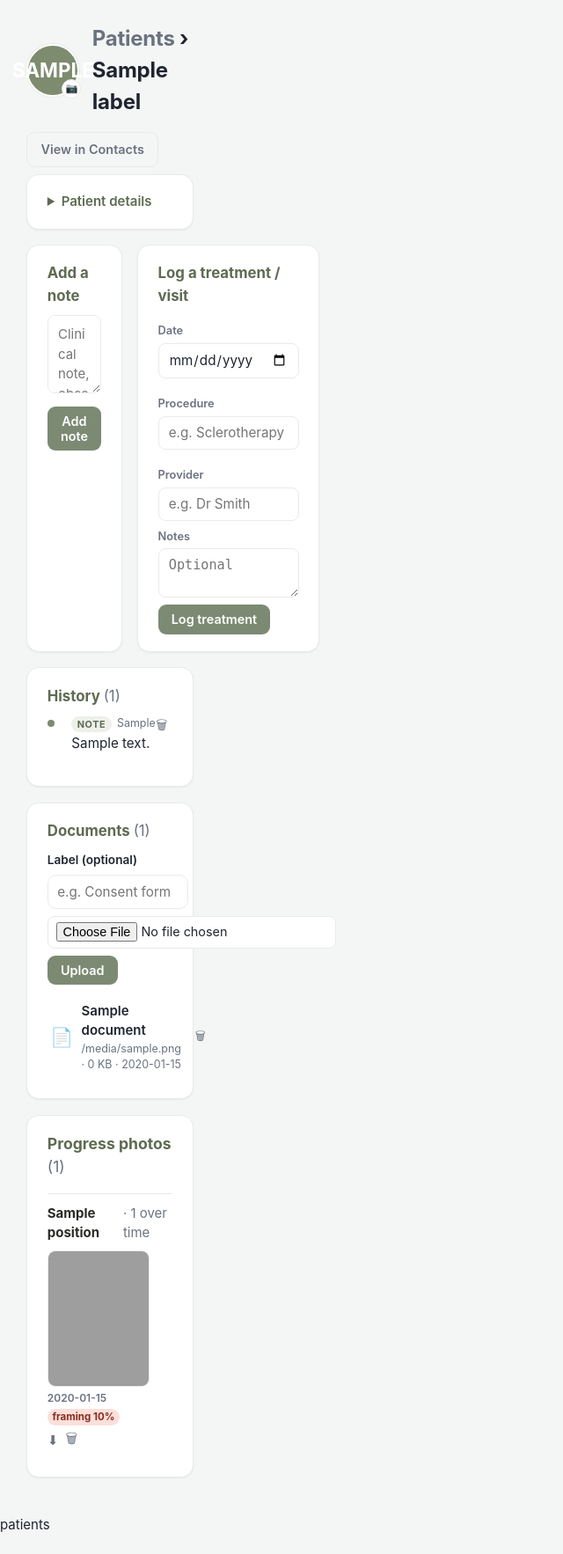
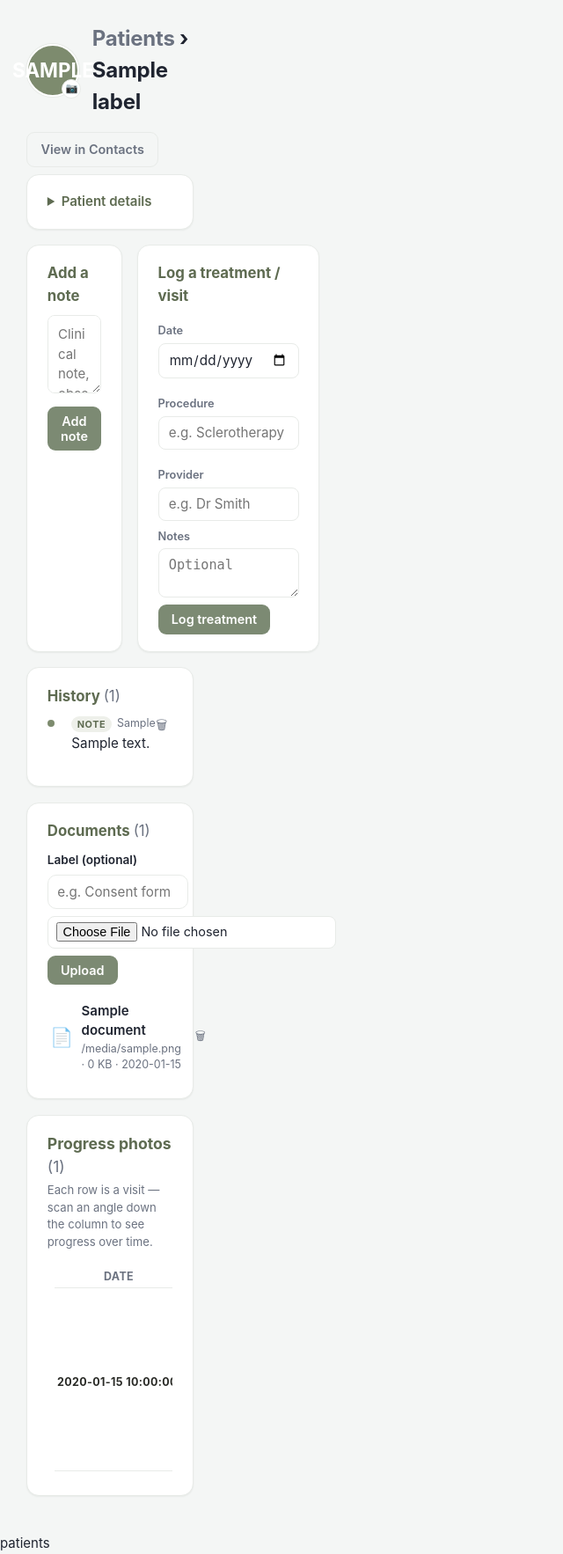
Before and after one commit to shaunw1981/vmedical-agent, a FastAPI app: template templates/patient_detail.html in a window 1280 px wide. Shown: the whole page at 88% size, without its empty margins (0-640 px from the left). Before the commit the page ends 1741 px from the top, so only its background shows below. Run offline with FastAPI, Linux system fonts and the light colour scheme; the template is opened without the code that fills it: most values are stand-ins (such as "Sample title", 1, 10 or a date in 2020); some libraries are stand-ins or nearby versions; grey boxes are pictures that could not be loaded.

Commit message:
Progress photos as a visit grid; sidebar reads as a clean menu
Progress photos are now a visit grid: one row per date with every angle shown
across that row (columns = Front/Left/Right/Back…, in canonical order), so a
whole session is visible at a glance and you can scan an angle down its column
over time. Missing angles show an empty cell; newest visit on top; the date
column and header stay put while wide sets scroll horizontally.

Sidebar: hide the scrollbar chrome and tighten the nav rhythm so the menu fits
without scrolling on laptop-height screens.

Co-Authored-By: Claude Opus 4.8 <noreply@anthropic.com>
Claude-Session: https://claude.ai/code/session_01S8iPyz3nNyjNL764bx3qeA

```diff
--- a/app.py
+++ b/app.py
@@ -51,7 +51,7 @@ import wordpress
 BASE_DIR = Path(__file__).parent
 STATIC_DIR = BASE_DIR / "static"
 
-app = FastAPI(title="vmedical-agent dashboard", version="4.33.0")
+app = FastAPI(title="vmedical-agent dashboard", version="4.34.0")
 # Allow the Chrome extension (chrome-extension://<id>) to call the JSON API.
 # Only extension origins get CORS; browser session routes are unaffected.
 app.add_middleware(
@@ -2416,17 +2416,24 @@ def patient_detail(request: Request, patient_id: int):
     if not patient:
         return templates.TemplateResponse("403.html", _ctx(request, user), status_code=404)
     photos_rows = db.list_patient_photos(patient_id)
-    # Group by position; within each, order strictly by capture date so the row
-    # reads as a timeline (oldest → newest), regardless of import order.
-    by_pos: dict = {}
-    for ph in photos_rows:
-        by_pos.setdefault(ph.get("position_name") or "Other", []).append(ph)
-    for shots in by_pos.values():
-        shots.sort(key=lambda p: (p.get("created_at") or "", p.get("id") or 0))
-    # Show positions in the clinic's canonical order (front, sides, back, …).
+    # Pivot into a visit grid: one row per date, each angle shown across that row.
     _pos_order = {p["name"]: p.get("sort_order", 999)
                   for p in db.list_photo_positions(active_only=False)}
-    by_pos = dict(sorted(by_pos.items(), key=lambda kv: (_pos_order.get(kv[0], 999), kv[0])))
+    pos_positions = sorted({ph.get("position_name") or "Other" for ph in photos_rows},
+                           key=lambda n: (_pos_order.get(n, 999), n))
+    _grid: dict = {}
+    for ph in photos_rows:
+        day = (ph.get("created_at") or "")[:10]
+        _grid.setdefault(day, {}).setdefault(ph.get("position_name") or "Other", []).append(ph)
+    # Newest visit at the top; within a cell, oldest → newest.
+    photo_rows = []
+    for day in sorted(_grid, reverse=True):
+        cells = []
+        for pos in pos_positions:
+            shots = sorted(_grid[day].get(pos, []),
+                           key=lambda p: (p.get("created_at") or "", p.get("id") or 0))
+            cells.append(shots)
+        photo_rows.append({"date": day, "cells": cells})
 
     notes = db.list_patient_notes(patient_id)
     treatments = db.list_patient_treatments(patient_id)
@@ -2446,7 +2453,8 @@ def patient_detail(request: Request, patient_id: int):
     return templates.TemplateResponse(
         "patient_detail.html",
         _ctx(request, user, patient=patient, label=_patient_label(patient),
-             photos_by_position=by_pos, photo_count=len(photos_rows),
+             photo_positions=pos_positions, photo_rows=photo_rows,
+             photo_count=len(photos_rows),
              timeline=timeline, documents=documents,
              can_photos=config.can(user["role"], "manage_photos"),
              flash=request.session.pop("patients_flash", None)),
--- a/static/css/app.css
+++ b/static/css/app.css
@@ -60,7 +60,9 @@ main { width:100%; max-width:min(100%, 1920px); margin:1.6rem auto; padding:0 1.
 /* ---- Sidebar ----------------------------------------------------------- */
 .sidebar { position:sticky; top:0; align-self:start; height:100vh; overflow-y:auto;
   background:var(--card); border-right:1px solid var(--line); padding:1.1rem .85rem;
-  display:flex; flex-direction:column; gap:.35rem; }
+  display:flex; flex-direction:column; gap:.2rem;
+  scrollbar-width:none; -ms-overflow-style:none; }   /* a clean menu, no scrollbar chrome */
+.sidebar::-webkit-scrollbar { width:0; height:0; display:none; }
 .sidebar .brand { display:flex; align-items:center; gap:.6rem; text-decoration:none;
   color:var(--ink); padding:.2rem .5rem .6rem; }
 .sidebar .brand .mark { width:34px; height:34px; border-radius:9px; flex:0 0 auto; }
@@ -71,11 +73,11 @@ main { width:100%; max-width:min(100%, 1920px); margin:1.6rem auto; padding:0 1.
 .profile-name { font-weight:600; font-size:.92rem; line-height:1.15;
   overflow:hidden; text-overflow:ellipsis; white-space:nowrap; max-width:150px; }
 .profile-role { font-size:.75rem; color:var(--brand-strong); font-weight:600; }
-.nav-group { display:flex; flex-direction:column; gap:.1rem; margin-top:.4rem; }
+.nav-group { display:flex; flex-direction:column; gap:.05rem; margin-top:.2rem; }
 .nav-heading { font-size:.68rem; text-transform:uppercase; letter-spacing:.07em;
-  color:var(--muted); font-weight:700; padding:.5rem .6rem .25rem; }
+  color:var(--muted); font-weight:700; padding:.35rem .6rem .2rem; }
 .nav-link { display:flex; align-items:center; gap:.5rem; text-decoration:none;
-  color:#414852; font-weight:500; font-size:.93rem; padding:.55rem .65rem;
+  color:#414852; font-weight:500; font-size:.93rem; padding:.44rem .65rem;
   border-radius:var(--radius-sm); }
 .nav-link:hover { background:var(--brand-tint); color:var(--ink); }
 .nav-link.active { background:var(--brand-tint); color:var(--brand-strong); font-weight:700;
--- a/templates/patient_detail.html
+++ b/templates/patient_detail.html
@@ -153,20 +153,29 @@
     {% if photo_count == 0 %}
       <p class="muted" style="margin:.8rem 0 0">No photos yet.{% if can_photos %} Tap “Add photos” to start a baseline set.{% endif %}</p>
     {% else %}
-      {% for position, shots in photos_by_position.items() %}
-      <div class="ph-pos">
-        <div class="ph-pos-head">{{ position }} <span class="muted" style="font-weight:400">· {{ shots|length }} over time</span></div>
-        <div class="ph-strip">
-          {% for ph in shots %}
+      <p class="muted" style="margin:.2rem 0 .7rem;font-size:.82rem">Each row is a visit — scan an angle down the column to see progress over time.</p>
+      <div class="pg-wrap">
+        <table class="pg">
+          <thead>
+            <tr>
+              <th class="pg-corner">Date</th>
+              {% for position in photo_positions %}<th>{{ position }}</th>{% endfor %}
+            </tr>
+          </thead>
+          <tbody>
+            {% for row in photo_rows %}
+            <tr>
+              <th class="pg-date">{{ row.date }}</th>
+              {% for cell in row.cells %}
+              <td>
+                {% for ph in cell %}
                 <figure class="ph-card">
                   <a href="/photos/file/{{ ph.id }}" target="_blank" rel="noopener">
-              <img src="/photos/thumb/{{ ph.id }}" alt="{{ position }} on {{ ph.created_at }}" loading="lazy">
+                    <img src="/photos/thumb/{{ ph.id }}" alt="{{ photo_positions[loop.index0] }} on {{ ph.created_at[:10] }}" loading="lazy">
                   </a>
-            <figcaption>
-              <div class="ph-date">{{ ph.created_at[:10] }}</div>
                   {% if ph.framing_score is not none %}
-                <div class="ph-score {{ 'good' if ph.framing_score >= 85 else ('mid' if ph.framing_score >= 70 else 'low') }}"
-                     title="{{ ph.framing_note }}">framing {{ ph.framing_score }}%</div>
+                    <span class="ph-score {{ 'good' if ph.framing_score >= 85 else ('mid' if ph.framing_score >= 70 else 'low') }}"
+                          title="{{ ph.framing_note }}">{{ ph.framing_score }}%</span>
                   {% endif %}
                   <div class="ph-actions">
                     <a href="/photos/orig/{{ ph.id }}" title="Download original">⬇</a>
@@ -175,12 +184,17 @@
                       <button type="submit" title="Delete">🗑</button>
                     </form>
                   </div>
-            </figcaption>
                 </figure>
+                {% else %}
+                <span class="pg-empty" title="No photo for this angle on this date">—</span>
                 {% endfor %}
+              </td>
+              {% endfor %}
+            </tr>
+            {% endfor %}
+          </tbody>
+        </table>
       </div>
-      </div>
-      {% endfor %}
     {% endif %}
   </div>
 
@@ -232,22 +246,28 @@
     .pt-form .field > span{ font-size:.8rem; font-weight:600; color:var(--muted); }
     .pt-form input, .pt-form textarea{ width:100%; box-sizing:border-box; padding:.55rem .7rem;
       border:1px solid var(--line); border-radius:8px; background:var(--surface,#fff); color:inherit; font-size:.95rem; }
-    .ph-pos{ margin-top:1rem; border-top:1px solid var(--line); padding-top:.7rem; }
-    .ph-pos:first-of-type{ border-top:0; }
-    .ph-pos-head{ font-weight:700; color:#2A2B27; margin-bottom:.5rem; display:flex;
-      align-items:baseline; gap:.5rem; }
-    .ph-strip{ display:flex; flex-direction:row; flex-wrap:nowrap; gap:.6rem; overflow-x:auto;
-      padding-bottom:.5rem; scroll-snap-type:x proximity; }
-    .ph-card{ margin:0; flex:0 0 auto; width:116px; scroll-snap-align:start; }
-    .ph-card img{ width:116px; height:155px; object-fit:cover; border-radius:9px; border:1px solid var(--line); background:#f3f1ec; display:block; }
-    .ph-card figcaption{ margin-top:.25rem; }
-    .ph-date{ font-size:.75rem; color:var(--muted); font-weight:600; }
-    .ph-score{ font-size:.72rem; font-weight:700; margin-top:.15rem; display:inline-block; padding:.05rem .35rem; border-radius:999px; }
+    /* progress-photo visit grid: rows = dates, columns = angles */
+    .pg-wrap{ overflow-x:auto; margin-top:.3rem; }
+    .pg{ border-collapse:separate; border-spacing:.55rem; }
+    .pg th{ font-size:.78rem; color:var(--muted); font-weight:700; text-align:center; padding:.1rem .2rem; }
+    .pg thead th{ position:sticky; top:0; background:var(--surface,#fff); z-index:2; white-space:nowrap; }
+    .pg .pg-corner{ left:0; z-index:3; position:sticky; }
+    .pg .pg-date{ position:sticky; left:0; background:var(--surface,#fff); z-index:1;
+      font-weight:700; color:#2A2B27; white-space:nowrap; vertical-align:middle; text-align:left;
+      padding-right:.4rem; }
+    .pg td{ vertical-align:top; text-align:center; }
+    .ph-card{ margin:0; position:relative; width:112px; }
+    .ph-card img{ width:112px; height:150px; object-fit:cover; border-radius:9px;
+      border:1px solid var(--line); background:#f3f1ec; display:block; }
+    .pg-empty{ display:inline-flex; align-items:center; justify-content:center; width:112px;
+      height:150px; border:1px dashed var(--line); border-radius:9px; color:var(--line); font-size:1.2rem; }
+    .ph-score{ position:absolute; top:5px; right:5px; font-size:.68rem; font-weight:700;
+      padding:.05rem .3rem; border-radius:999px; box-shadow:0 1px 3px rgba(0,0,0,.18); }
     .ph-score.good{ background:#e4ecd9; color:#4e5944; }
     .ph-score.mid{ background:#fbf0d6; color:#8a6d1f; }
     .ph-score.low{ background:#fbe0da; color:#8a2c20; }
-    .ph-actions{ display:flex; gap:.5rem; align-items:center; margin-top:.25rem; }
-    .ph-actions a, .ph-actions button{ background:none; border:0; cursor:pointer; font-size:.95rem; text-decoration:none; color:var(--muted); padding:0; }
+    .ph-actions{ display:flex; gap:.6rem; align-items:center; justify-content:center; margin-top:.2rem; }
+    .ph-actions a, .ph-actions button{ background:none; border:0; cursor:pointer; font-size:.9rem; text-decoration:none; color:var(--muted); padding:0; }
     .ph-actions form{ display:inline; }
   </style>
 {% endblock %}
```
Lines whose indentation alone changed are shown as unchanged.
